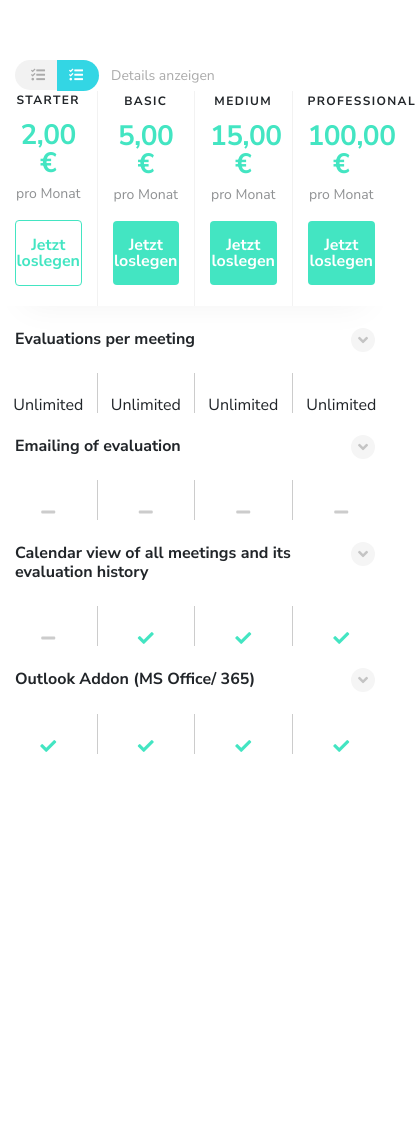
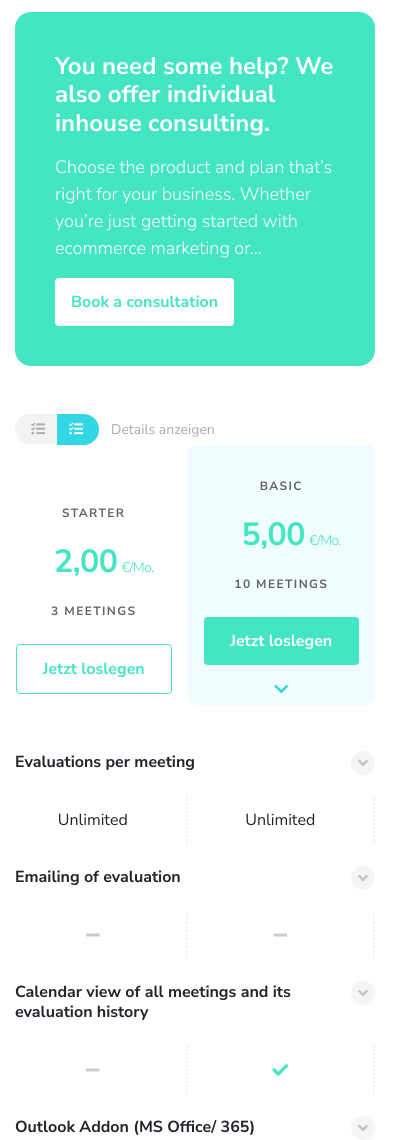
Before and after one commit to cOlOrPhunK/t-vest, a plain HTML site: page index.html in a window 390 px wide. Shown: the part 10680-11820 px from the top of the page, 416 px wide, since content can reach past the window. Before the commit the page ends 11482 px from the top, so only its background shows below. Drawn offline with nearby package versions, Linux system fonts and the light colour scheme.

Commit message:
price-table responsive+meeting-number attribute

```diff
--- a/_pricing-table-styles.scss
+++ b/_pricing-table-styles.scss
@@ -39,7 +39,12 @@
     }
 }
 
+
+
+
 .price-list {
+
+    min-width: 200%;
 
     .details-toggle {
         display: flex;
@@ -75,7 +80,8 @@
         top: 0;
         background: #FFFFFF;
         z-index: 2;
-        box-shadow: 0 24px 32px -24px rgba(0,0,0,.05);
+        margin-bottom: 24px;
+        // box-shadow: 0 24px 32px -24px rgba(0,0,0,.05);
     }
 
     .header-column {
@@ -83,8 +89,27 @@
         justify-content: center;
         flex-flow: column;
         text-align: center;
-        padding-bottom: 20px;
-        border-right: 1px solid #f2f2f2;
+        padding: 24px 16px 0;
+        // border-right: 1px solid #f2f2f2;
+
+        &.meeting-selection {
+            background: #F0FCFD;
+            border-radius: 8px;
+            padding: 8px 16px 40px;
+
+            &::after {
+                content: '\f078';
+                font-weight: 900;
+                font-family: 'Font Awesome 5 Free';
+                position: absolute;
+                bottom: 4px;
+                margin: 0 auto;
+                color: #33D6E4;
+                left: 0;
+                width: 100%;
+                animation: bouncing 1s infinite ease-in-out;
+            }
+        }
 
         &:last-child {
             border-right: none;
@@ -92,37 +117,53 @@
 
         .abo {
 
-            &-modell {
+            &-modell, &-meeting-number {
                 text-transform: uppercase;
                 font-size: 12px;
                 font-weight: 700;
                 letter-spacing: 1.4px;
-                margin-bottom: 12px;
+                margin: 24px 0;
+                opacity: .7;
             }
 
             &-price {
                 color: #43E5C2;
-                font-size: 28px;
+                font-size: 32px;
                 font-weight: 700;
                 letter-spacing: -0.5px;
+                padding-right: 16px;
                 margin-bottom: 0;
+                position: relative;
+                display: inline-flex;
+                margin: 0 auto;
                 line-height: 1;
-                margin-bottom: 6px;
+
+                &::after {
+                    content: '€/Mo.';
+                    font-size: 14px;
+                    position: absolute;
+                    font-weight: 200;
+                    right: -20px;
+                    bottom: 3px;
+                }
             }
 
-            &-period {
-                margin-bottom: 16px;
-                font-size: 14px;
-                opacity: .5;
-
-            }
+            // &-meeting-number {
+            //     text-transform: uppercase;
+            //     font-size: 12px;
+            //     font-weight: 700;
+            //     letter-spacing: 1.4px;
+            //     margin: 24px 0;
+            //     opacity: .7;
+            // }
         }
     }
 
     &__row {
 
         .col-3.col-md-2 {
-            border-right: 1px solid #CCCCCC;
+            border-right: 2px dotted #F2F2F2;
+            transition: all .4s ease-in-out;
 
             &:last-child {
                 border-right: none;
@@ -130,7 +171,7 @@
         }
 
         span {
-            padding-top: 24px;
+            padding: 16px 0;
             display: flex;
             width: 100%;
             justify-content: center;
@@ -213,3 +254,45 @@
         margin-top: 24px;
     }
 }
+
+.container-fluid.lg-fluid {
+    max-width: 1140px;
+    overflow-x: scroll;
+}
+
+@keyframes bouncing {
+    0% { transform: translateY(0px) }
+    50% { transform: translateY(-8px) }
+    100% { transform: translateY(0px) }
+}
+
+.sticky-table-description {
+    position: sticky;
+    left: 0;
+    max-width: 50%;
+}
+
+.table-description {
+    max-width: 50%;
+}
+
+@media screen and (min-width: 768px) {
+    .price-list__row span {
+        padding: 24px 0 0 0;
+    }
+}
+
+@media screen and (min-width: 576px) {
+    .container-fluid.lg-fluid {
+        overflow-x: auto;
+    }
+
+    .price-list {
+        min-width: auto;
+    }
+
+    .sticky-table-description, .table-description {
+        position: relative;
+        max-width: 100%;
+    }
+}
--- a/index.html
+++ b/index.html
@@ -460,14 +460,23 @@
 <article class="pb-5">
   <div class="container">
     <div class="row mb-5">
-      <div class="col-md-8 offset-md-2 text-center mb-5">
+      <div class="col-lg-6 mb-5">
         <h1 style="font-weight: 700; margin-bottom: 16px;">Flexible, transparent pricing that adapts to your needs.</h1>
         <p style="font-size: 18px; font-weight: 200;">Choose the product and plan that’s right for your business. Whether you’re just getting started with ecommerce marketing or looking to drive more revenue through automated emails with more advanced automation, we’ve got you covered.</p>
         <div class="button-list">
           <a href="#" class="btn-regular--ghost mr-3">FREE Meeting Evaluation</a> <a href="#" class="btn-regular--full">Enterprise Solutions</a>
         </div>
       </div>
+      <div class="col-lg-5 offset-lg-1">
+        <div class="consultant-box" style="padding: 40px; border-radius: 16px; background: #43E5C2;">
+          <h4 style="font-weight: 700; margin-bottom: 16px; color: #FFFFFF;">You need some help? We also offer individual inhouse consulting.</h4>
+          <p style="font-size: 18px; font-weight: 200; color: #FFFFFF;">Choose the product and plan that’s right for your business. Whether you’re just getting started with ecommerce marketing or...</p>
+          <a href="#" class="btn-regular--full" style="background: #FFFFFF; color: #43E5C2;">Book a consultation</a>
         </div>
+      </div>
+    </div>
+  </div>
+  <div class="container-fluid lg-fluid">
     <div class="price-list" id="pricing-table">
       <div class="row sticky-table-header">
         <div class="col-md-4">
@@ -479,37 +488,39 @@
         </div>
         <div class="col-3 col-md-2 header-column">
           <span class="abo-modell">Starter</span>
-          <span class="abo-price">2,00 €</span>
-          <span class="abo-period">pro Monat</span>
+          <span class="abo-price">2,00</span>
+          <span class="abo-meeting-number">3 Meetings</span>
           <a href="#" class="btn-regular--ghost">Jetzt loslegen</a>
         </div>
-        <div class="col-3 col-md-2 header-column">
+        <div class="col-3 col-md-2 header-column meeting-selection">
           <span class="abo-modell">Basic</span>
-          <span class="abo-price">5,00 €</span>
-          <span class="abo-period">pro Monat</span>
+          <span class="abo-price">5,00</span>
+          <span class="abo-meeting-number">10 Meetings</span>
           <a href="#" class="btn-regular--full">Jetzt loslegen</a>
         </div>
         <div class="col-3 col-md-2 header-column">
           <span class="abo-modell">Medium</span>
-          <span class="abo-price">15,00 €</span>
-          <span class="abo-period">pro Monat</span>
-          <a href="#" class="btn-regular--full">Jetzt loslegen</a>
+          <span class="abo-price">15,00</span>
+          <span class="abo-meeting-number">50 Meetings</span>
+          <a href="#" class="btn-regular--ghost">Jetzt loslegen</a>
         </div>
         <div class="col-3 col-md-2 header-column">
           <span class="abo-modell">Professional</span>
-          <span class="abo-price">100,00 €</span>
-          <span class="abo-period">pro Monat</span>
-          <a href="#" class="btn-regular--full">Jetzt loslegen</a>
+          <span class="abo-price">100,00</span>
+          <span class="abo-meeting-number">∞ Meetings</span>
+          <a href="#" class="btn-regular--ghost">Jetzt loslegen</a>
         </div>
       </div>
       <div class="row price-list__row">
         <div class="col-md-4">
+          <div class="sticky-table-description">
             <div class="" id="headingOne">
                 <a class="collapsed show" type="button" data-toggle="collapse" data-target="#collapseOne" aria-expanded="true" aria-controls="collapseOne">
-                <H6> Evaluations per meeting</H6>
+                  <H6>Evaluations per meeting</H6>
                 </a>
             </div>
-          <div id="collapseOne" class="collapse" aria-labelledby="headingOne" data-parent="#pricing-table">
+          </div>
+          <div id="collapseOne" class="collapse table-description" aria-labelledby="headingOne" data-parent="#pricing-table">
             <p>Number of evaluations that can be performed per meeting.</p>
           </div>
         </div>
@@ -520,12 +531,14 @@
       </div>
       <div class="row price-list__row">
         <div class="col-md-4">
+          <div class="sticky-table-description">
             <div class="" id="headingTwo">
                 <a class="collapsed" type="button" data-toggle="collapse" data-target="#collapseTwo" aria-expanded="true" aria-controls="collapseTwo">
                   <H6>Emailing of evaluation</H6>
                 </a>
             </div>
-          <div id="collapseTwo" class="collapse" aria-labelledby="headingTwo" data-parent="#pricing-table">
+          </div>
+          <div id="collapseTwo" class="collapse table-description" aria-labelledby="headingTwo" data-parent="#pricing-table">
             <p>Evaluation is linked to email address, falsification by repeated evaluation of one participant is not possible.</p>
           </div>
         </div>
@@ -536,12 +549,14 @@
       </div>
       <div class="row price-list__row">
         <div class="col-md-4">
+          <div class="sticky-table-description">
             <div class="" id="headingThree">
                 <a class="collapsed" type="button" data-toggle="collapse" data-target="#collapseThree" aria-expanded="true" aria-controls="collapseThree">
                   <H6>Calendar view of all meetings and its evaluation history</H6>
                 </a>
             </div>
-          <div id="collapseThree" class="collapse" aria-labelledby="headingThree" data-parent="#pricing-table">
+          </div>
+          <div id="collapseThree" class="collapse table-description" aria-labelledby="headingThree" data-parent="#pricing-table">
             <p>Calendar view shows the existing meetings.</p>
             <p>Evaluation history shows the ratings of all meetings per week or month.</p>
             <p>Color of meetings corresponds to the performed evaluation of the respective meeting (red, yellow, green).</p>
@@ -554,12 +569,14 @@
       </div>
       <div class="row price-list__row">
         <div class="col-md-4">
+          <div class="sticky-table-description">
             <div class="" id="headingFour">
                 <a class="collapsed" type="button" data-toggle="collapse" data-target="#collapseFour" aria-expanded="true" aria-controls="collapseFour">
                   <H6>Outlook Addon (MS Office/ 365)</H6>
                 </a>
             </div>
-          <div id="collapseFour" class="collapse" aria-labelledby="headingFour" data-parent="#pricing-table">
+          </div>
+          <div id="collapseFour" class="collapse table-description" aria-labelledby="headingFour" data-parent="#pricing-table">
             <p>Possibility to download and install the TimeInvest Outlook-integration. Meeting will automatically be created in TimeInvest when clicking the TimInvest button in Outlook calendar.</p>
             <p>Including:
               <ul>
```
Also changed, not shown: main.css, 1 other file. Lines whose indentation alone changed are shown as unchanged.
